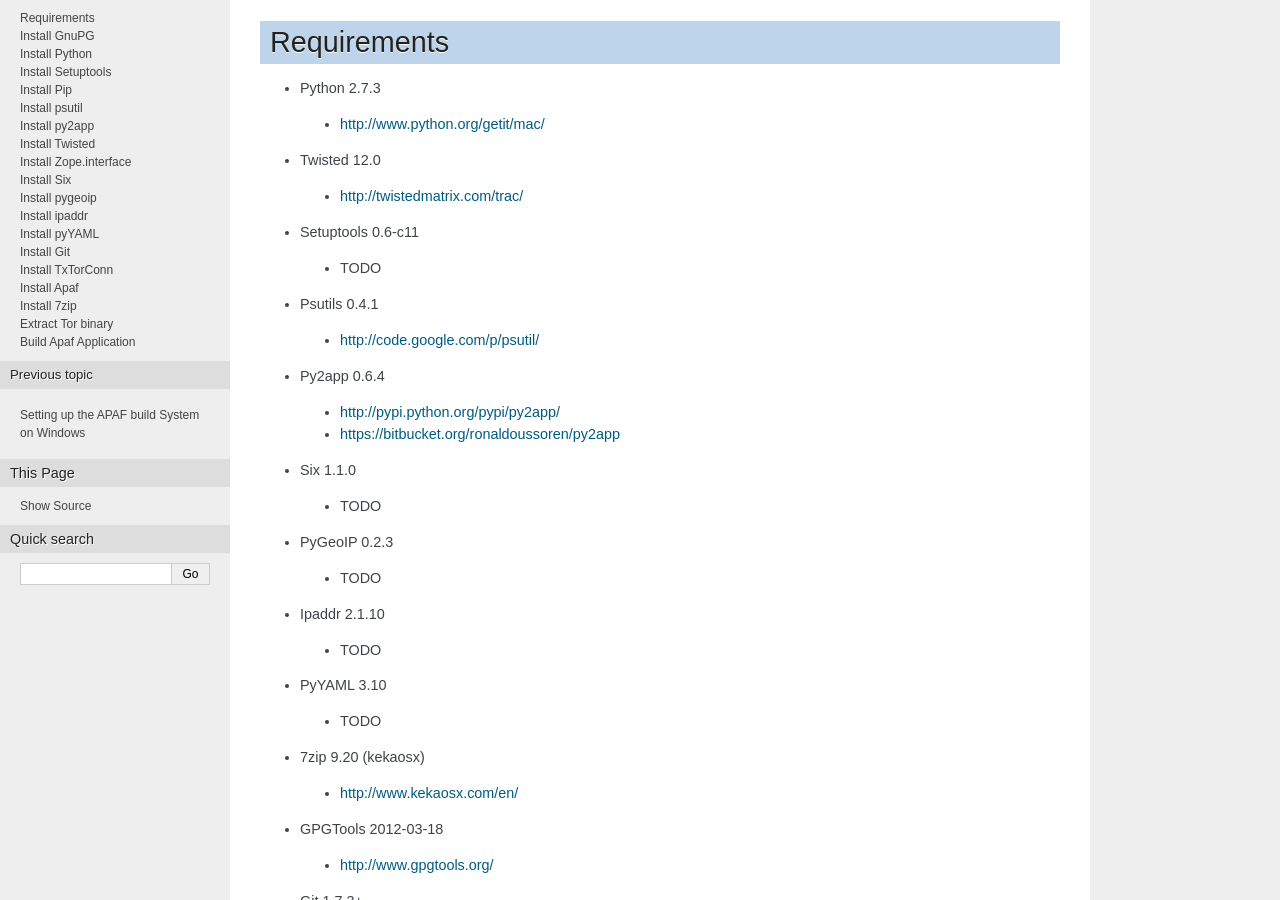
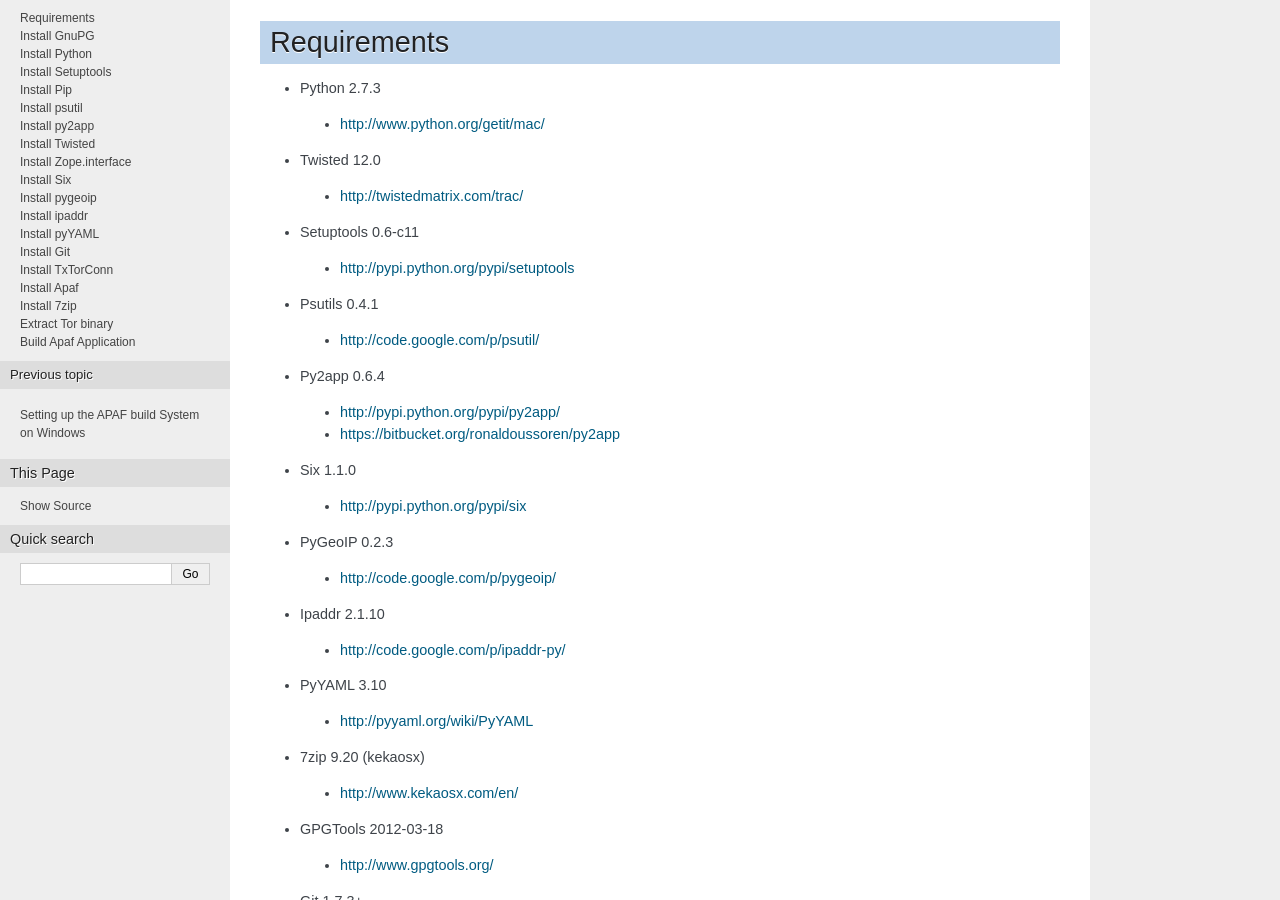
Before and after one commit to globaleaks/APAF, a Sphinx documentation site: the page built from docs/source/build_osx.rst, in a window 1280 px wide and 900 px high, scrolled down 220 px. Built offline with Sphinx 7.4.7, drawn with Linux system fonts in a browser that asks for light colours; some of the changed text lies outside the part shown.

Commit message:
fix url dep

```diff
--- a/docs/source/build_osx.rst
+++ b/docs/source/build_osx.rst
@@ -21,20 +21,20 @@
 * Twisted 12.0
  * http://twistedmatrix.com/trac/
 * Setuptools 0.6-c11
- * TODO
+ * http://pypi.python.org/pypi/setuptools
 * Psutils 0.4.1
  * http://code.google.com/p/psutil/
 * Py2app 0.6.4
  * http://pypi.python.org/pypi/py2app/
  * https://bitbucket.org/ronaldoussoren/py2app
 * Six 1.1.0
- * TODO
+ * http://pypi.python.org/pypi/six
 * PyGeoIP 0.2.3
- * TODO
+ * http://code.google.com/p/pygeoip/
 * Ipaddr 2.1.10
- * TODO
+ * http://code.google.com/p/ipaddr-py/
 * PyYAML 3.10
- * TODO
+ * http://pyyaml.org/wiki/PyYAML
 * 7zip 9.20 (kekaosx)
  * http://www.kekaosx.com/en/
 * GPGTools 2012-03-18
```
Also changed, not shown: other parts of docs/source/build_osx.rst (+2 -0 lines).
